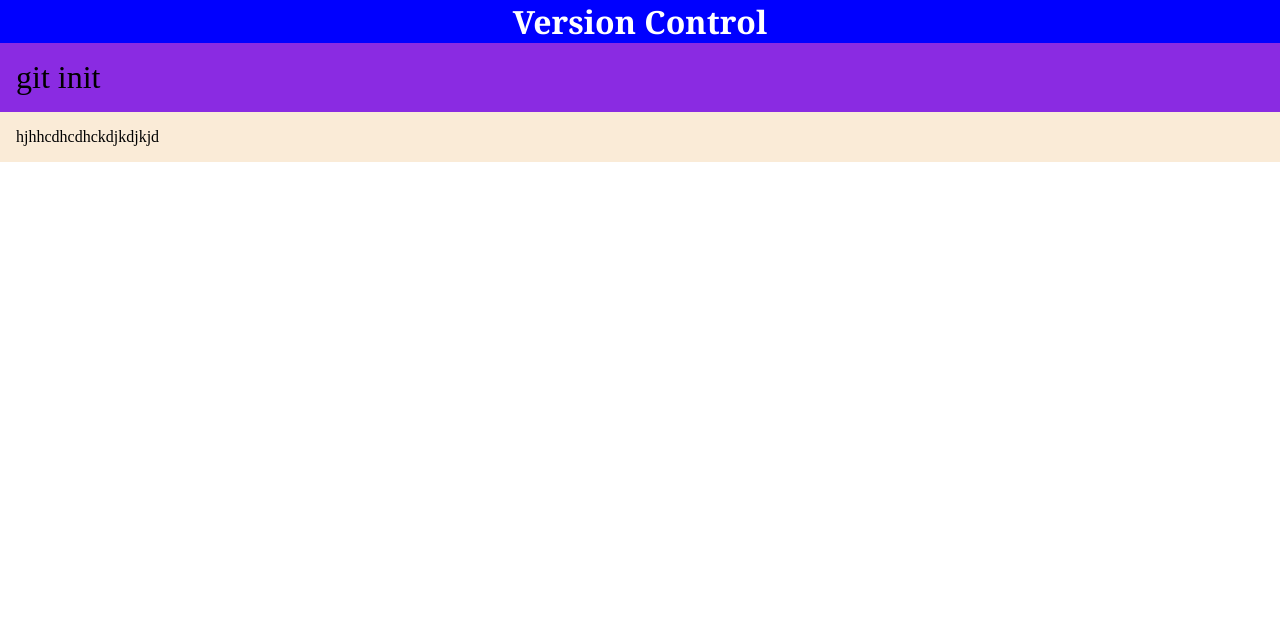
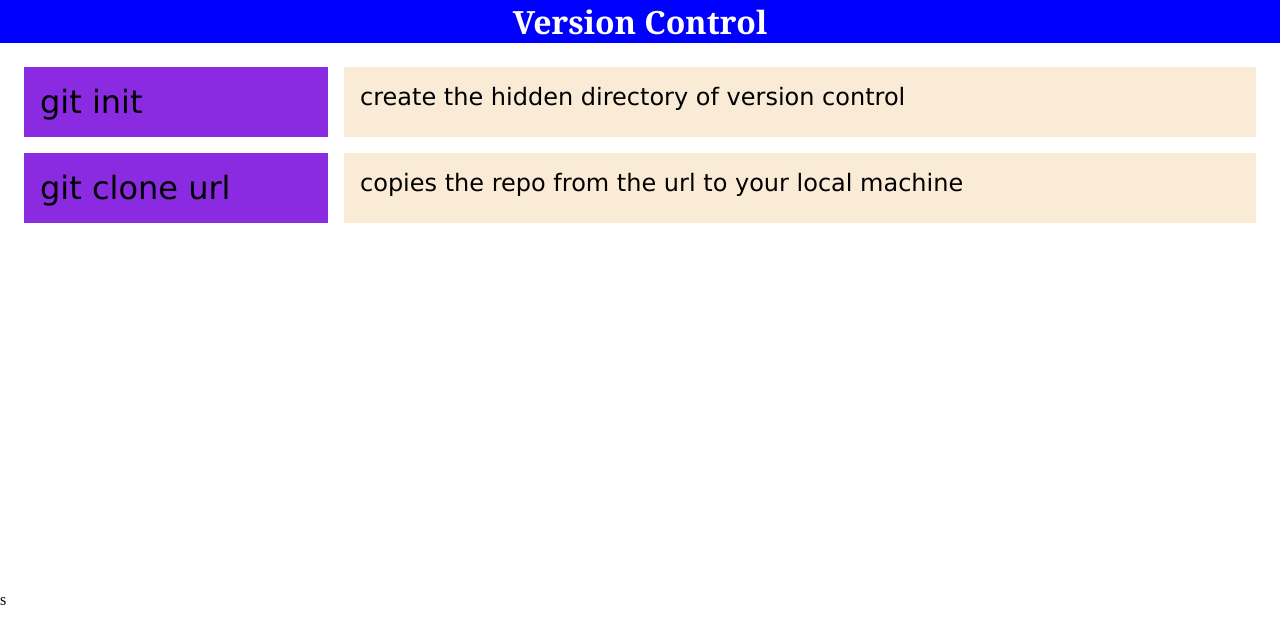
Before and after one commit to Moon2024-light/version-control, a plain HTML site: page index.html in a window 1280 px wide. Drawn offline with Linux system fonts and the light colour scheme.

Commit message:
added git clone instructions

```diff
--- a/index.html
+++ b/index.html
@@ -14,7 +14,9 @@
 </header>
  <main class="git-commands">
    <div class="git-commands_command">git init</div>
-   <div class="git-commands_effect">hjhhcdhcdhckdjkdjkjd</div>
+   <div class="git-commands_effect">create the hidden directory of version control</div>
 
+   <div class="git-commands_command">git clone url</div>
+   <div class="git-commands_effect">copies the repo from the url to your local machine</div>
  </main>
-</body>
+</body>s
--- a/styles/version-control.css
+++ b/styles/version-control.css
@@ -1,38 +1,37 @@
-*{
+* {
   box-sizing: border-box;
 }
-html{
+html {
   height: 100vh;
 }
-body{
+body {
   margin: 0;
   min-height: 100%;
 }
-.header{
+.header {
   background-color: blue;
 }
 .header_page-title {
   color: #fff;
-    font-family: Cambria, Cochin, Georgia, Times, 'Times New Roman', serif;
+  font-family: Cambria, Cochin, Georgia, Times, "Times New Roman", serif;
   margin: 0;
   text-align: center;
-
 }
-.git-command{
+.git-commands {
   margin: 24px;
   display: grid;
   font-family: Verdana, Geneva, Tahoma, sans-serif;
   gap: 16px;
-    grid-template: repeat(6,1fr) / 1fr 3fr;
+  grid-template: repeat(6, 1fr) / 1fr 3fr;
 }
 
-.git-commands_command{
+.git-commands_command {
   background-color: blueviolet;
   padding: 16px;
   font-size: 2rem;
 }
-.git-commands_effect{
+.git-commands_effect {
   background-color: antiquewhite;
   padding: 16px;
-    font-size: 1.5;
+  font-size: 1.5rem;
 }
```
Lines whose indentation alone changed are shown as unchanged.
